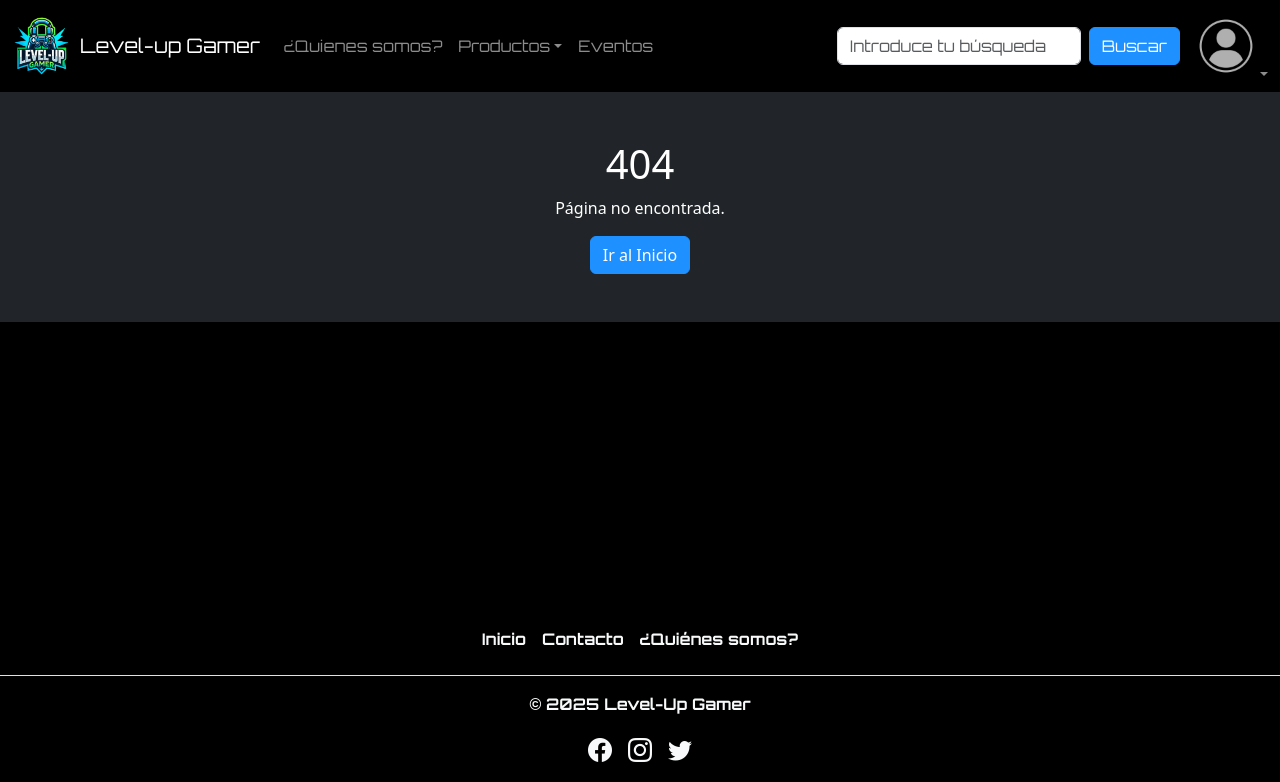
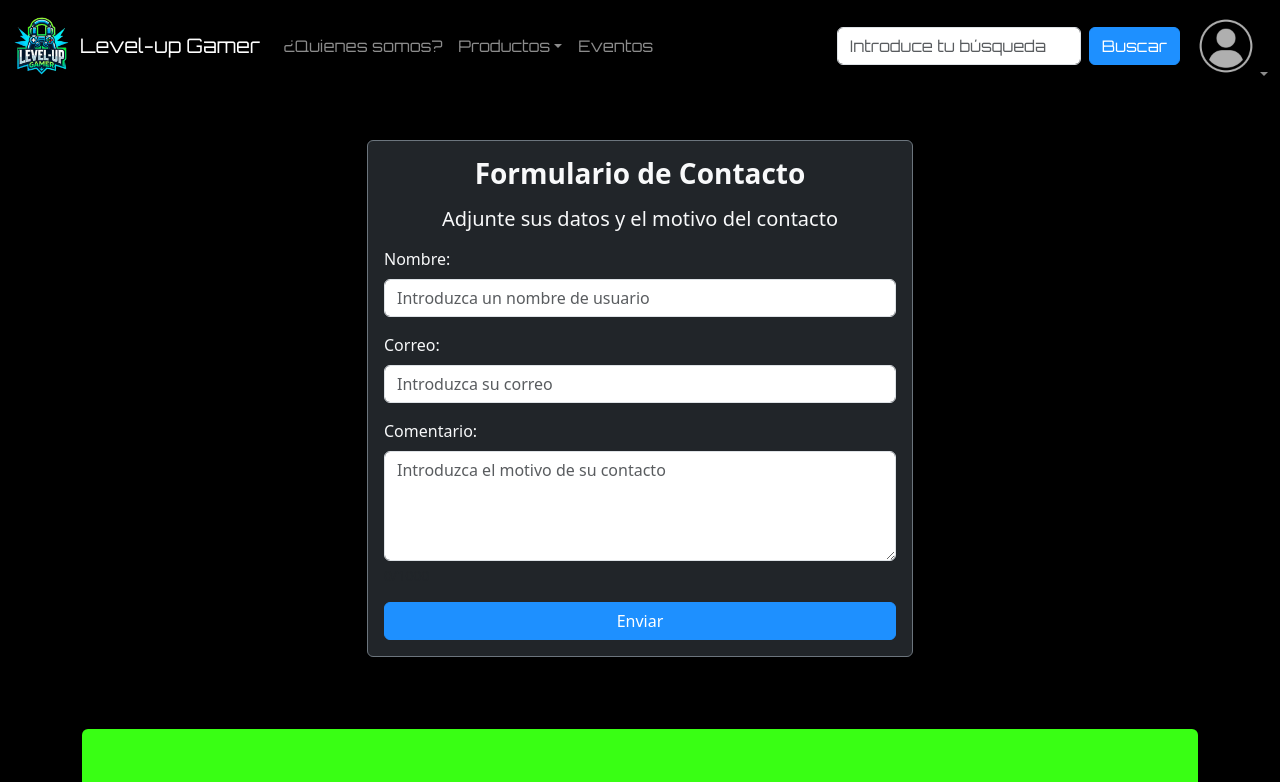
Before and after one commit to racoonius-programmer/pag-web-react, a React (Vite) app: page /contacto in a window 1280 px wide. Before the commit this address had no page. Shown: the top 782 px of the page. Built offline with nearby package versions, Linux system fonts and the light colour scheme.

Commit message:
contacto

```diff
--- a/src/App.tsx
+++ b/src/App.tsx
@@ -19,6 +19,7 @@ import UserPerfil from "./pages/UserPerfil";
 
 import "bootstrap/dist/css/bootstrap.min.css";
 import "bootstrap/dist/js/bootstrap.bundle.min.js";
+import Contact from "./pages/Contact";
 
 const App: React.FC = () => {
   return (
@@ -41,6 +42,7 @@ const App: React.FC = () => {
             <Route path="/productos" element={<ProductShop />} />
             <Route path="/productos/:codigo" element={<ProductDetail />} />
             <Route path="/eventos" element={<Events />} />
+            <Route path="/contacto" element={<Contact/>} />
 
             {/* 🔹 Autenticación */}
             <Route path="/login" element={<LoginScreen />} />
--- a/src/pages/Contact.tsx
+++ b/src/pages/Contact.tsx
@@ -0,0 +1,168 @@
+import React, { useState } from 'react';
+import BannerWhatsapp from '../components/BannerWhatsapp';
+
+type ContactForm = {
+  username: string;
+  correo: string;
+  comentario: string;
+};
+
+const validarEmail = (email: string) => {
+  return /^[^\s@]+@[^\s@]+\.[^\s@]+$/.test(email);
+};
+
+const Contact: React.FC = () => {
+  const [form, setForm] = useState<ContactForm>({ username: '', correo: '', comentario: '' });
+  const [touched, setTouched] = useState<Record<keyof ContactForm, boolean>>({
+    username: false,
+    correo: false,
+    comentario: false,
+  });
+  const [errors, setErrors] = useState<Partial<Record<keyof ContactForm, string>>>({});
+  const [enviando, setEnviando] = useState(false);
+  const [exito, setExito] = useState<string | null>(null);
+
+  const max = { username: 100, correo: 100, comentario: 1000 };
+
+  const validar = (values: ContactForm) => {
+    const e: Partial<Record<keyof ContactForm, string>> = {};
+    if (!values.username.trim()) e.username = 'El nombre es obligatorio.';
+    else if (values.username.length > max.username) e.username = `Máximo ${max.username} caracteres.`;
+
+    if (!values.correo.trim()) e.correo = 'El correo es obligatorio.';
+    else if (values.correo.length > max.correo) e.correo = `Máximo ${max.correo} caracteres.`;
+    else if (!validarEmail(values.correo)) e.correo = 'Formato de correo inválido.';
+
+    if (values.comentario.length > max.comentario) e.comentario = `Máximo ${max.comentario} caracteres.`;
+
+    return e;
+  };
+
+  const handleChange = (e: React.ChangeEvent<HTMLInputElement | HTMLTextAreaElement>) => {
+    const { name, value } = e.target;
+    setForm(prev => ({ ...prev, [name]: value }));
+    if (touched[name as keyof ContactForm]) {
+      setErrors(prev => ({ ...prev, ...validar({ ...form, [name]: value }) }));
+    }
+  };
+
+  const handleBlur = (e: React.FocusEvent<HTMLInputElement | HTMLTextAreaElement>) => {
+    const name = e.target.name as keyof ContactForm;
+    setTouched(prev => ({ ...prev, [name]: true }));
+    setErrors(validar({ ...form }));
+  };
+
+  const handleSubmit = async (e: React.FormEvent) => {
+    e.preventDefault();
+    const validation = validar(form);
+    setErrors(validation);
+    setTouched({ username: true, correo: true, comentario: true });
+    if (Object.keys(validation).length > 0) return;
+
+    setEnviando(true);
+    setExito(null);
+    try {
+      // Simulación de envío; aquí iría fetch/ajax al backend
+      await new Promise(resolve => setTimeout(resolve, 700));
+      setExito('Mensaje enviado correctamente. Nos contactaremos pronto.');
+      setForm({ username: '', correo: '', comentario: '' });
+      setTouched({ username: false, correo: false, comentario: false });
+      setErrors({});
+    } catch {
+      setExito('Error al enviar. Intenta nuevamente más tarde.');
+    } finally {
+      setEnviando(false);
+    }
+  };
+
+  return (
+    <div style={{ backgroundColor: 'black' }} className="pb-5">
+      <div className="container py-5">
+        <div className="row justify-content-center">
+          <div className="col-12 col-md-6">
+            <div className="card bg-dark text-light border-secondary p-3">
+              <h3 className="text-light text-center fw-bold mb-3">Formulario de Contacto</h3>
+                <h5 className="text-light text-center mb-3">Adjunte sus datos y el motivo del contacto</h5>
+              {exito && (
+                <div className={`alert ${exito.startsWith('Mensaje') ? 'alert-success' : 'alert-danger'}`} role="alert">
+                  {exito}
+                </div>
+              )}
+
+              <form onSubmit={handleSubmit} noValidate>
+                <div className="mb-3">
+                  <label htmlFor="username" className="form-label text-light">Nombre:</label>
+                  <input
+                    id="username"
+                    name="username"
+                    type="text"
+                    className={`form-control ${errors.username ? 'is-invalid' : touched.username ? 'is-valid' : ''}`}
+                    placeholder="Introduzca un nombre de usuario"
+                    maxLength={max.username}
+                    value={form.username}
+                    onChange={handleChange}
+                    onBlur={handleBlur}
+                    required
+                    aria-invalid={!!errors.username}
+                  />
+                  <div id="aviso-username" className="form-text small text-danger">
+                    {errors.username ?? ''}
+                  </div>
+                </div>
+
+                <div className="mb-3">
+                  <label htmlFor="correo" className="form-label text-light">Correo:</label>
+                  <input
+                    id="correo"
+                    name="correo"
+                    type="email"
+                    className={`form-control ${errors.correo ? 'is-invalid' : touched.correo ? 'is-valid' : ''}`}
+                    placeholder="Introduzca su correo"
+                    maxLength={max.correo}
+                    value={form.correo}
+                    onChange={handleChange}
+                    onBlur={handleBlur}
+                    required
+                    aria-invalid={!!errors.correo}
+                  />
+                  <div id="aviso-correo" className="form-text small text-danger">
+                    {errors.correo ?? ''}
+                  </div>
+                </div>
+
+                <div className="mb-3">
+                  <label htmlFor="comentario" className="form-label text-light">Comentario:</label>
+                  <textarea
+                    id="comentario"
+                    name="comentario"
+                    className={`form-control ${errors.comentario ? 'is-invalid' : touched.comentario ? 'is-valid' : ''}`}
+                    rows={4}
+                    maxLength={max.comentario}
+                    placeholder="Introduzca el motivo de su contacto"
+                    value={form.comentario}
+                    onChange={handleChange}
+                    onBlur={handleBlur}
+                    aria-invalid={!!errors.comentario}
+                  />
+                  <div className="form-text small text-muted">{form.comentario.length}/{max.comentario}</div>
+                  <div id="aviso-comentario" className="form-text small text-danger">
+                    {errors.comentario ?? ''}
+                  </div>
+                </div>
+
+                <button type="submit" className="btn btn-azul-electrico w-100" disabled={enviando}>
+                  {enviando ? 'Enviando...' : 'Enviar'}
+                </button>
+              </form>
+            </div>
+          </div>
+        </div>
+      </div>
+
+      {/* Componente modularizado */}
+      <BannerWhatsapp />
+    </div>
+  );
+};
+
+export default Contact;
```
